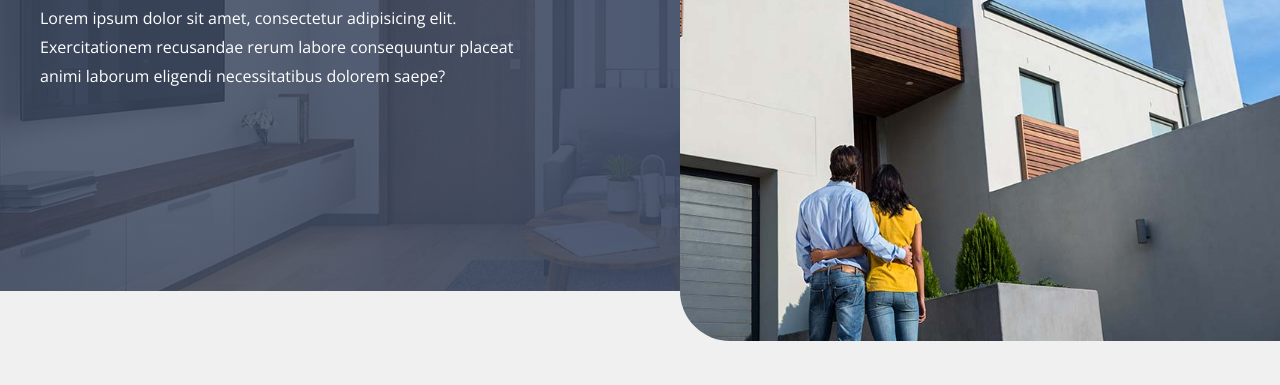
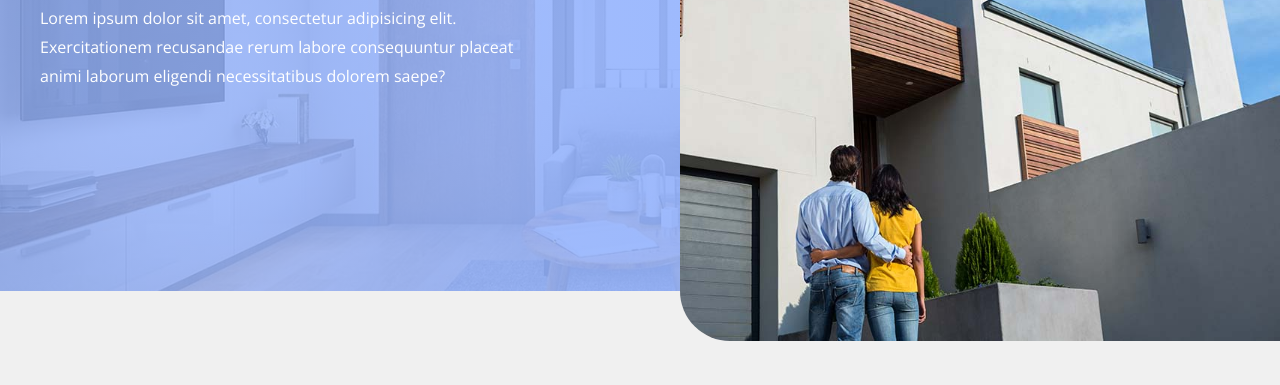
Before and after one commit to Lucassocorrosilva7/ImoInnovate, a website: page index.html in a window 1280 px wide. Shown: the part 296-681 px from the top of the page. Drawn offline with nearby package versions, Linux system fonts and the light colour scheme; files that its build step writes are made by us from their sources.

Commit message:
Add novas cores

```diff
--- a/src/less/base/variables.less
+++ b/src/less/base/variables.less
@@ -6,7 +6,7 @@
 @lg: 1024px;
 @xl: 1280px;
 
-@bg-primary: #3b4862;
+@bg-primary: #94B3FD;
 
 @black: #000;
 @white: #FFFFFF;
```
